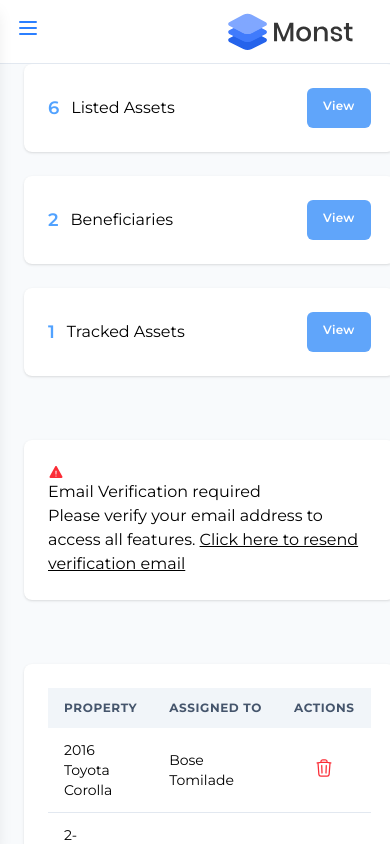
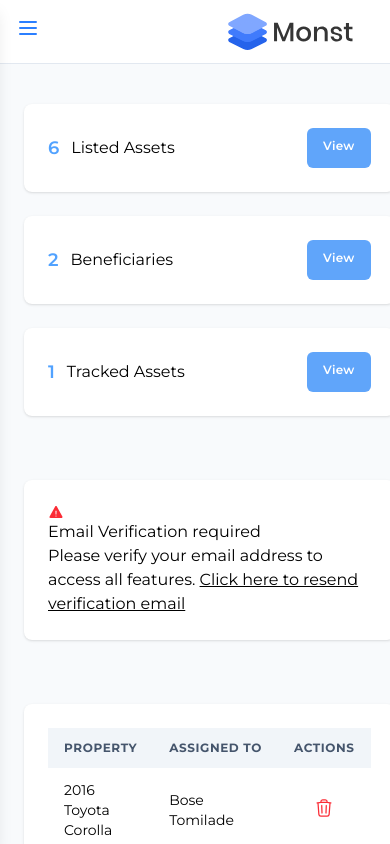
Before and after one commit to milekboy/asset-locka, a Next.js app: page /dashboard in a window 390 px wide. Shown: the top 844 px of the page. Built offline with nearby package versions, Linux system fonts and the light colour scheme.

Commit message:
dashboard

```diff
--- a/src/app/components/Sidebar.jsx
+++ b/src/app/components/Sidebar.jsx
@@ -57,8 +57,8 @@ export default function Sidebar() {
         {/* mobile close-bar */}
         <div className="flex items-center justify-between md:hidden p-4">
           <span className="font-semibold text-xl">Menu</span>
-          <button onClick={() => setOpen(false)} className="text-2xl">
-            <HiX />
+          <button onClick={() => setOpen(false)}>
+            <HiX className="text-2xl" />
           </button>
         </div>
 
--- a/src/app/dashboard/page.jsx
+++ b/src/app/dashboard/page.jsx
@@ -11,7 +11,7 @@ export default function DashboardHome() {
 
   return (
     <DashboardLayout>
-      <div className="grid gap-6 sm:grid-cols-2 lg:grid-cols-3">
+      <div className="grid gap-6 sm:grid-cols-2 lg:grid-cols-3 mt-10 lg:mt-0">
         <div className="bg-white rounded-lg p-6 flex items-center gap-3 shadow-sm">
           <p className="text-lg text-blue-400 font-semibold">6</p>
           <span className="font-medium">Listed Assets</span>
```
